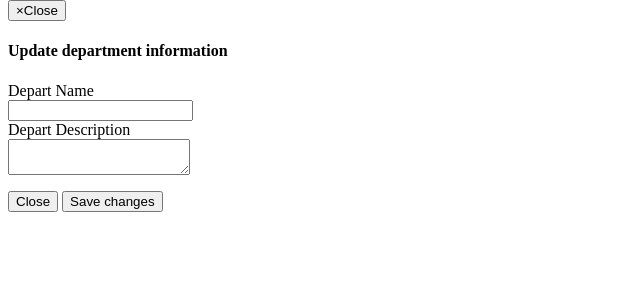
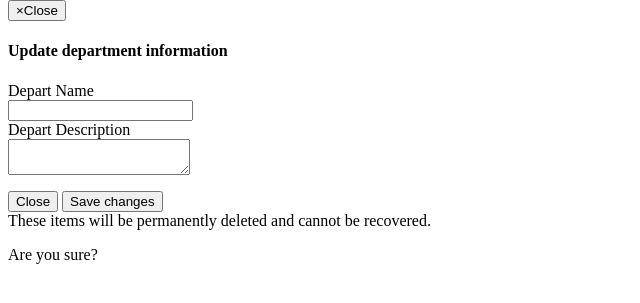
Before and after one commit to bashet/pyro_modules_survey, a PHP site: page /dpt.php in a window 1280 px wide. Shown: the part 53-356 px from the top of the page, without its empty margins (0-640 px from the left). Run offline with PHP 8.4, Linux system fonts and the light colour scheme; data that the repository does not hold is empty.

Commit message:
delete dpt

```diff
--- a/controllers/survey.php
+++ b/controllers/survey.php
@@ -57,6 +57,12 @@
         echo json_encode($data);
     }
 
+    public function delete_dpt($id = ''){
+
+        $this->db->delete('survey_dpt', array('id' => $id));
+        redirect('survey/dpt');
+    }
+
     public function peers(){
         $this->load->view('peers');
     }
--- a/views/dpt.php
+++ b/views/dpt.php
@@ -23,8 +23,8 @@
             echo '<td>'.$i.'</td>';
             echo '<td>'.$d->name.'</td>';
             echo '<td>'.$d->description.'</td>';
-            echo '<td style="text-align: center"><a class="" title="Edit this item" href="#"><span class="icon-edit icon-2x"></span></a></td>';
-            echo '<td style="text-align: center"><a class="" title="Delete this item" href="#"><span class="icon-trash icon-2x"></span></a></td>';
+            echo '<td style="text-align: center"><button class="" title="Edit this item"><i class="fa fa-pencil-square-o fa-lg"></i></button></td>';
+            echo '<td style="text-align: center"><button delete_dpt id="dpt-'.$d->id.'" title="Delete this item"><i class="fa fa-trash-o fa-lg"></i></button></td>';
             echo '</tr>';
             $i++;
         }
@@ -70,4 +70,17 @@
         </div>
     </div>
 
+    <div id="dialog-confirm" class="hide">
+        <div class="alert alert-info bigger-110">
+            These items will be permanently deleted and cannot be recovered.
+        </div>
+
+        <div class="space-6"></div>
+
+        <p class="bigger-110 bolder center grey">
+            <i class="ace-icon fa fa-hand-o-right blue bigger-120"></i>
+            Are you sure?
+        </p>
+    </div><!-- #dialog-confirm -->
+
 </div>
```
Also changed, not shown: js/dpt.js (+29 -0 lines).
